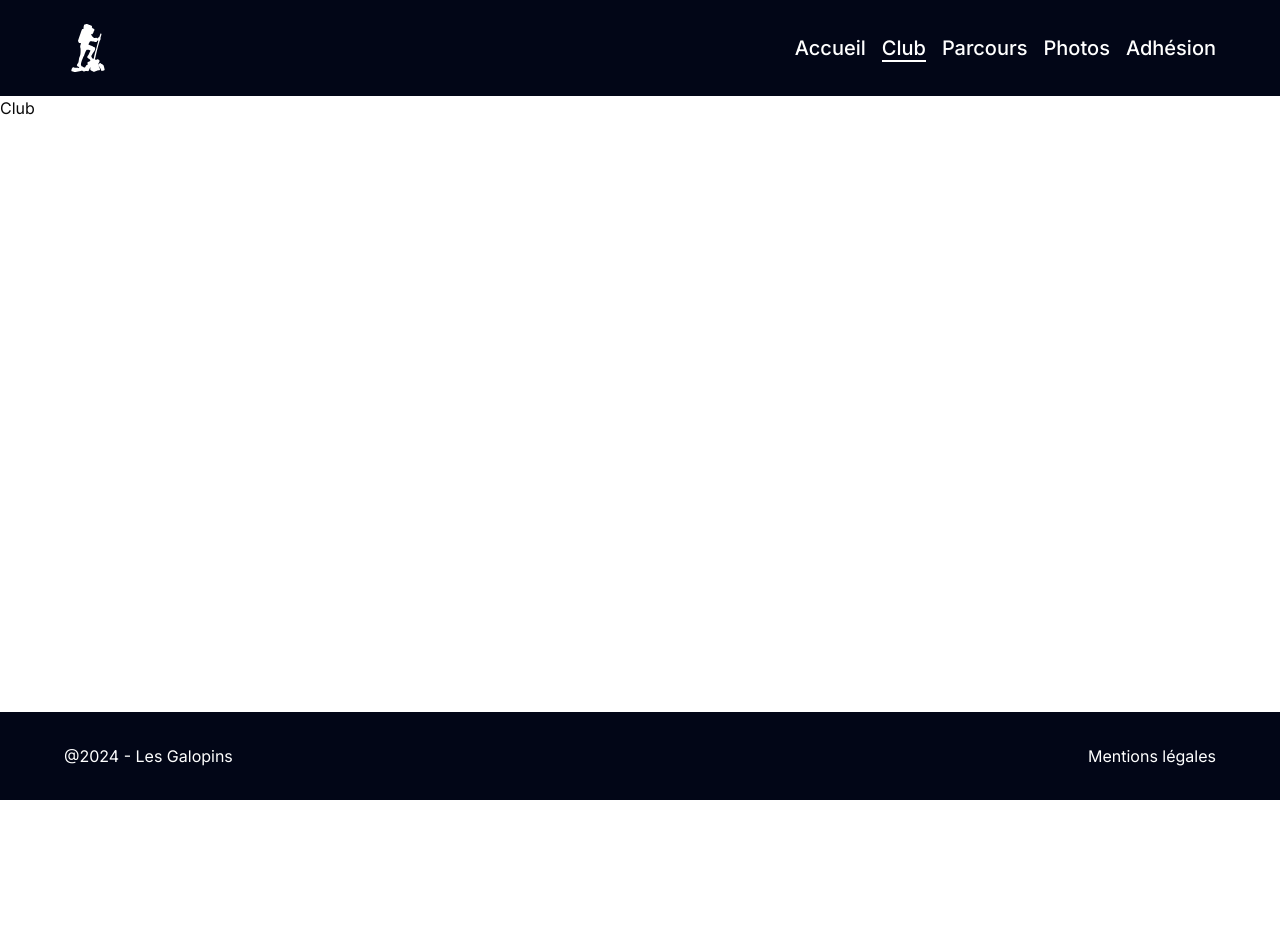
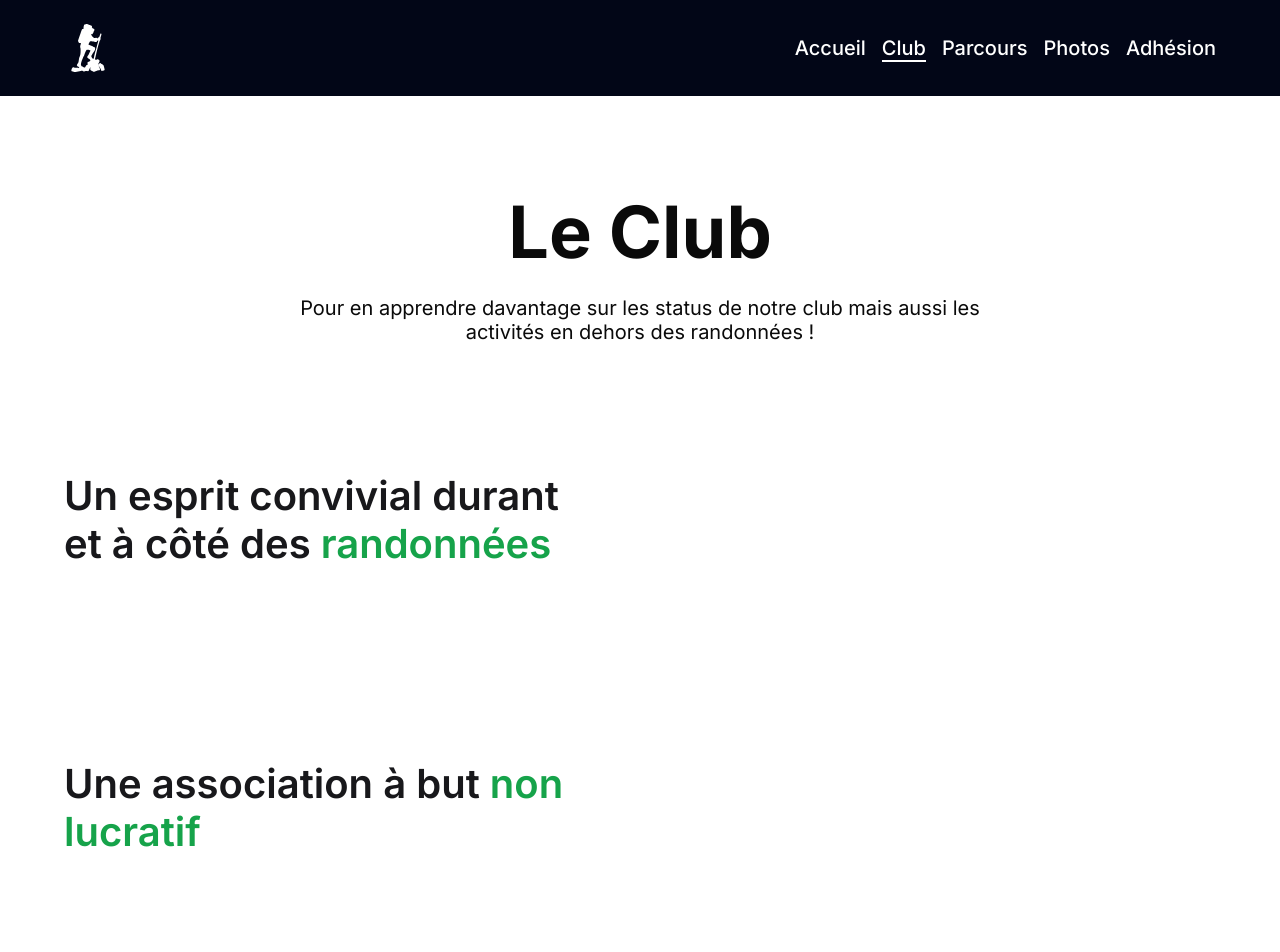
Before and after one commit to SebastienLaurentt/Galopins-Next-V2, a Next.js app: page /club in a window 1280 px wide. Shown: the top 952 px of the page. Before the commit the page ends 800 px from the top, so only its background shows below. Built offline with nearby package versions, Linux system fonts and the light colour scheme.

Commit message:
create pageTitle and begin two first section in ClubPage

```diff
--- a/app/club/page.tsx
+++ b/app/club/page.tsx
@@ -1,8 +1,31 @@
+import PageTitle from '@/components/PageTitle/PageTitle'
+import Section from '@/components/Section/Section'
+import SectionHeader from '@/components/Section/SectionHeader/SectionHeader'
 import React from 'react'
 
 function Club() {
   return (
-    <div>Club</div>
+    <main className="mb-20 md:mb-24 lg:mb-32">
+      <PageTitle
+        title="Le Club"
+        titleDescription="Pour en apprendre davantage sur les status de notre club mais aussi les activités en dehors des randonnées !"
+      />
+      <Section marginBottom={true} marginTop={false} classname="">
+        <SectionHeader
+          title="Un esprit convivial durant et à côté des "
+          titleHighlight="randonnées"
+        />
+      </Section>
+
+      <Section marginBottom={true} marginTop={false} classname="">
+        <SectionHeader
+          title="Une association à but "
+          titleHighlight="non lucratif"
+      />
+
+      </Section>
+
+    </main>
   )
 }
 
```
